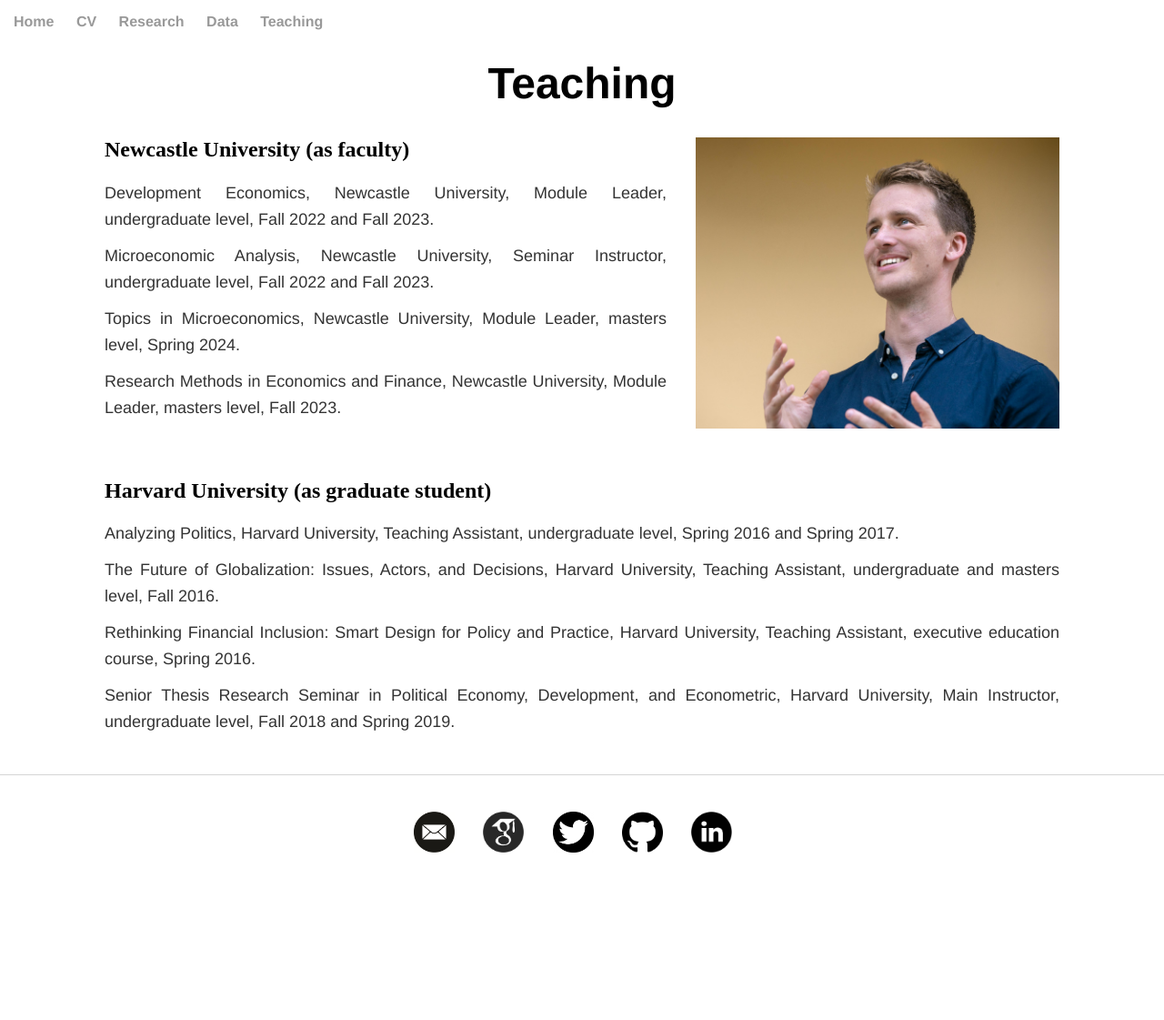
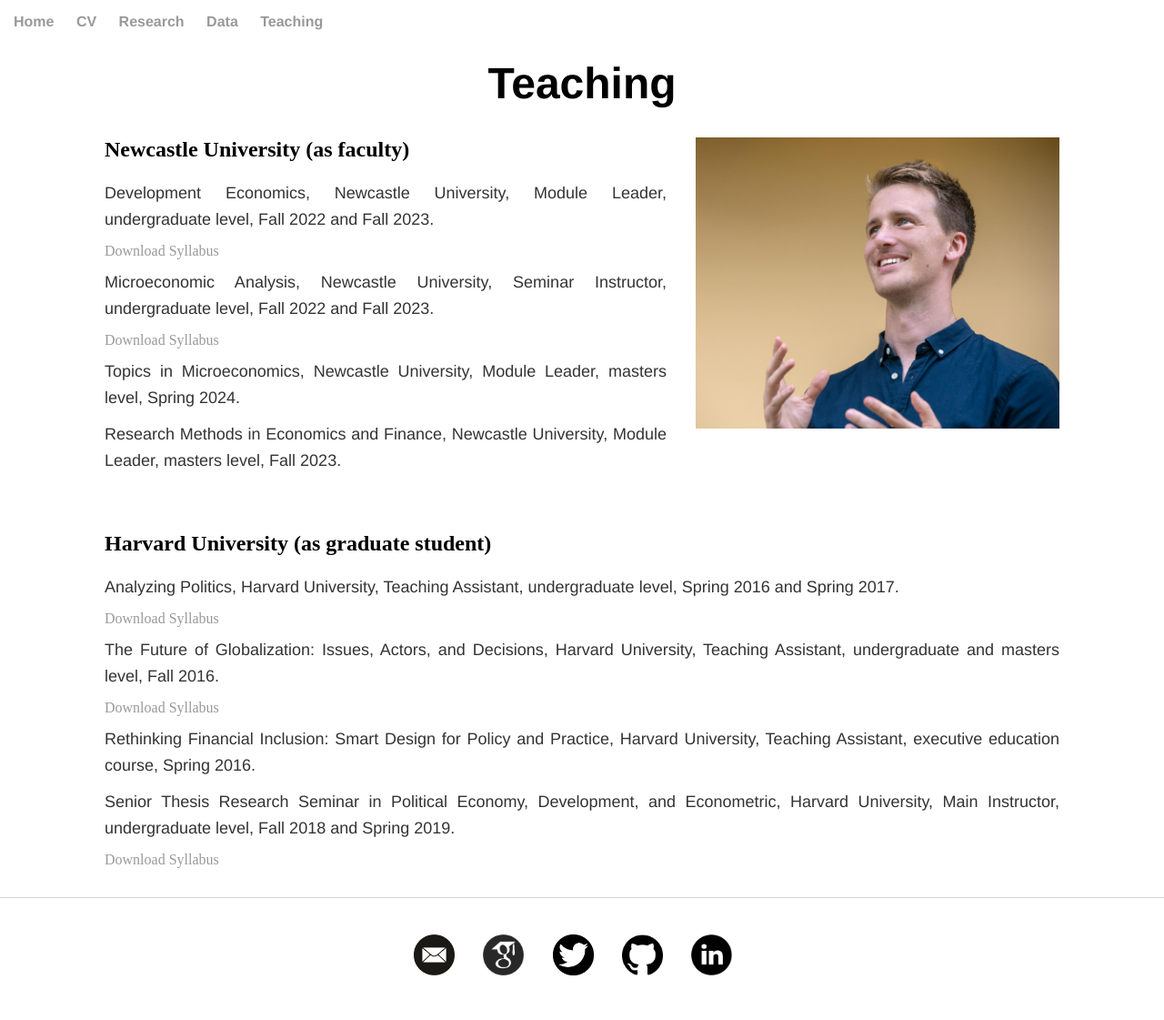
Before and after one commit to soeren-henn/soeren-henn.github.io, a Jekyll site: the page built from teaching/index.html, in a window 1280 px wide. Shown: the whole page at 91% size. Built offline with Jekyll 4.4.1, drawn with Linux system fonts in a browser that asks for light colours; before the commit the page ends 986 px from its top, so only the background shows below that.

Commit message:
Update index.html
add syllabus

```diff
--- a/teaching/index.html
+++ b/teaching/index.html
@@ -14,9 +14,9 @@
 
 	<h2>Newcastle University (as faculty)</h2>
 	<div class="paper">
-		<p> Development Economics, Newcastle University, Module Leader, undergraduate level, Fall 2022 and Fall 2023.</p>
+		<p> Development Economics, Newcastle University, Module Leader, undergraduate level, Fall 2022 and Fall 2023.</p> <a href="/files/ECO3033.pdf" class="btn btn-default pull-right" title="PDF">Download Syllabus</a>
 
-		<p> Microeconomic Analysis, Newcastle University, Seminar Instructor, undergraduate level, Fall 2022 and Fall 2023.</p>
+		<p> Microeconomic Analysis, Newcastle University, Seminar Instructor, undergraduate level, Fall 2022 and Fall 2023.</p> <a href="/files/ECO2101.pdf" class="btn btn-default pull-right" title="PDF">Download Syllabus</a>
 
 		<p> Topics in Microeconomics, Newcastle University, Module Leader, masters level, Spring 2024.</p>
 
@@ -26,12 +26,12 @@
 
 	<h2>Harvard University (as graduate student)</h2>
 	<div class="paper">
-		<p> Analyzing Politics, Harvard University, Teaching Assistant, undergraduate level, Spring 2016 and Spring 2017.</p>
+		<p> Analyzing Politics, Harvard University, Teaching Assistant, undergraduate level, Spring 2016 and Spring 2017.</p> <a href="/files/EMR13.pdf" class="btn btn-default pull-right" title="PDF">Download Syllabus</a>
 
-		<p> The Future of Globalization: Issues, Actors, and Decisions, Harvard University, Teaching Assistant, undergraduate and masters level, Fall 2016.</p>
+		<p> The Future of Globalization: Issues, Actors, and Decisions, Harvard University, Teaching Assistant, undergraduate and masters level, Fall 2016.</p> <a href="/files/Globalization.pdf" class="btn btn-default pull-right" title="PDF">Download Syllabus</a>
 
 		<p> Rethinking Financial Inclusion: Smart Design for Policy and Practice, Harvard University, Teaching Assistant, executive education course, Spring 2016.</p>
 
-		<p> Senior Thesis Research Seminar in Political Economy, Development, and Econometric, Harvard University, Main Instructor, undergraduate level, Fall 2018 and Spring 2019.</p>
+		<p> Senior Thesis Research Seminar in Political Economy, Development, and Econometric, Harvard University, Main Instructor, undergraduate level, Fall 2018 and Spring 2019.</p> <a href="/files/ec985b.pdf" class="btn btn-default pull-right" title="PDF">Download Syllabus</a>
 	</div>
 </div>
```
